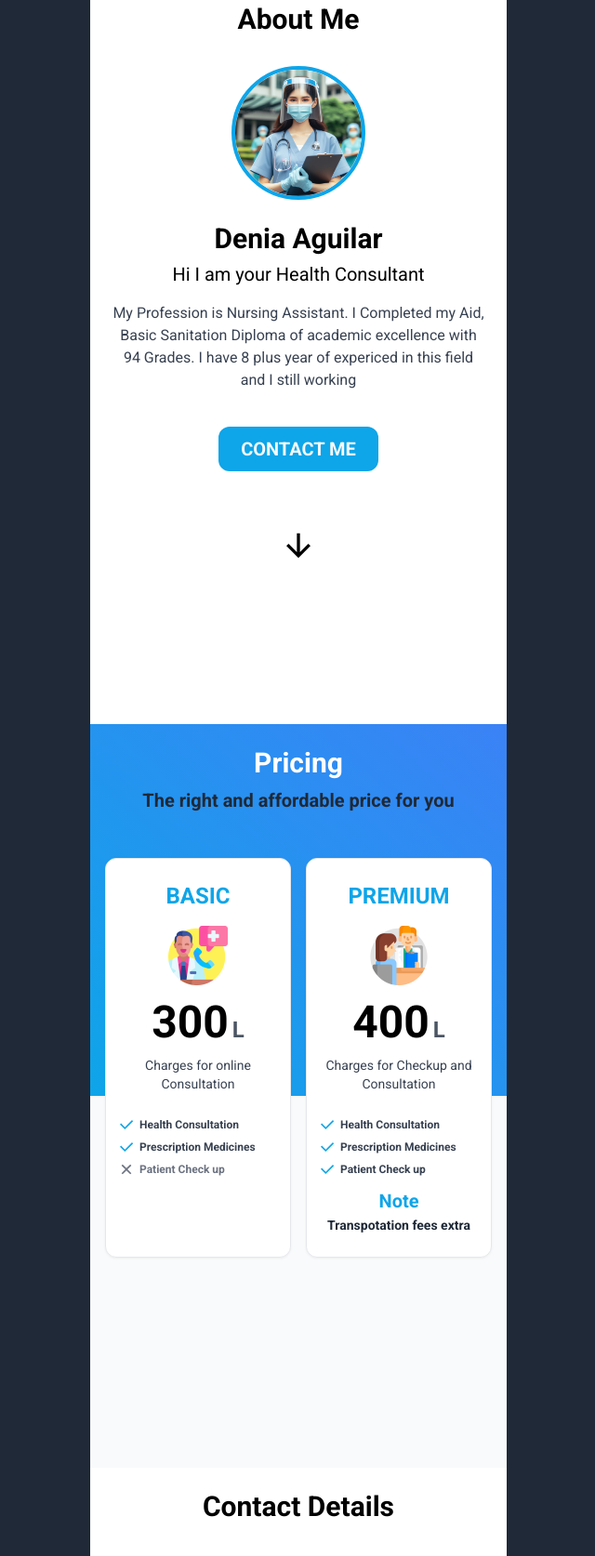
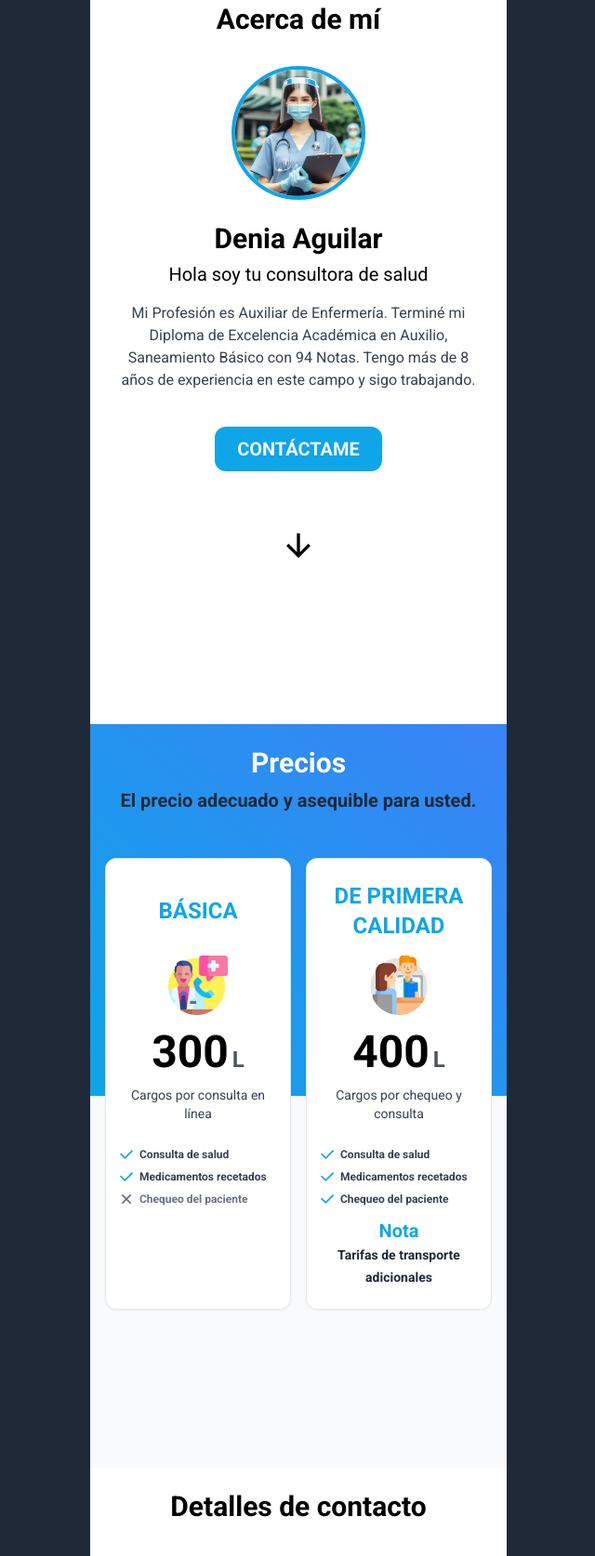
Before and after one commit to ChanpreetSembhi/health-consultation, a plain HTML site: page index.html in a window 1280 px wide. Shown: the part 821-2495 px from the top of the page at 93% size, without its empty margins (319-959 px from the left). Drawn offline with Linux system fonts and the light colour scheme; grey boxes are pictures that could not be loaded.

Commit message:
Add files via upload

```diff
--- a/index.html
+++ b/index.html
@@ -26,7 +26,7 @@
         </div>
         <div class="text-center">
           <h2 class="text-4xl font-bold text-gray-800 pb-2">
-            Health Consultant
+            Consultora de salud
           </h2>
           <div
             class="flex flex-col gap-5 *:bg-sky-100 *:border *:border-sky-200 *:rounded-xl *:drop-shadow-sm *:text-center *:p-4 py-6 px-4"
@@ -47,7 +47,7 @@
                 </svg>
               </div>
               <p class="text-start text-sm">
-                Promise To Available 24/7 for online consultations.
+                Promesa de estar disponible las 24 horas del día, los 7 días de la semana para consultas en línea.
               </p>
             </div>
             <div class="flex items-center gap-3">
@@ -66,7 +66,7 @@
                 </svg>
               </div>
               <p class="text-start text-sm">
-                Get personalized medical advice from trusted physicians
+                Obtenga asesoramiento médico personalizado de médicos de confianza.
               </p>
             </div>
           </div>
@@ -74,7 +74,7 @@
       </section>
       <!-- About -->
       <section id="about" class="bg-white h-screen p-6">
-        <h4 class="text-3xl font-bold text-center pb-8">About Me</h4>
+        <h4 class="text-3xl font-bold text-center pb-8">Acerca de mí</h4>
         <div class="text-center">
           <img
             src="./img/profile.jpg"
@@ -83,17 +83,15 @@
           />
           <div class="mt-6 mb-12">
             <h2 class="font-bold text-3xl pb-1.5">Denia Aguilar</h2>
-            <h6 class="text-xl pb-4">Hi I am your Health Consultant</h6>
+            <h6 class="text-xl pb-4">Hola soy tu consultora de salud</h6>
             <p class="text-gray-700">
-              My Profession is Nursing Assistant. I Completed my Aid, Basic
-              Sanitation Diploma of academic excellence with 94 Grades. I have 8
-              plus year of expericed in this field and I still working
+              Mi Profesión es Auxiliar de Enfermería. Terminé mi Diploma de Excelencia Académica en Auxilio, Saneamiento Básico con 94 Notas. Tengo más de 8 años de experiencia en este campo y sigo trabajando.
             </p>
           </div>
           <a
             href="#contact"
             class="bg-sky-500 text-gray-50 font-semibold text-xl uppercase rounded-xl py-3 px-6"
-            >Contact me</a
+            >Contáctame</a
           >
         </div>
         <div class="mt-20">
@@ -116,17 +114,17 @@
           class="relative bg-gradient-to-tr from-sky-500 to-blue-500 h-1/2 w-full *:py-6 *:px-4"
         >
           <div class="text-center">
-            <h4 class="text-3xl font-bold text-white pb-2">Pricing</h4>
+            <h4 class="text-3xl font-bold text-white pb-2">Precios</h4>
             <h1 class="text-xl font-semibold text-gray-800">
-              The right and affordable price for you
+              El precio adecuado y asequible para usted.
             </h1>
           </div>
           <div
             class="flex gap-4 *:border *:border-gray-200 *:rounded-xl *:drop-shadow-sm *:w-1/2 *:px-3 *:py-6"
           >
             <div class="bg-white text-center">
-              <h1 class="text-2xl font-bold uppercase text-sky-500 pb-4">
-                Basic
+              <h1 class="text-2xl font-bold uppercase text-sky-500 pt-4 pb-8">
+                Básica
               </h1>
               <div class="mb-4">
                 <img
@@ -139,7 +137,7 @@
                 300<span class="text-2xl text-gray-600 ml-1">L</span>
               </h1>
               <p class="text-gray-700 text-sm">
-                Charges for online Consultation
+                Cargos por consulta en línea
               </p>
               <ul
                 class="*:text-gray-700 *:flex *:items-center *:text-start *:gap-1 flex flex-col space-y-1 mt-6"
@@ -156,7 +154,7 @@
                     ></path>
                   </svg>
                   <span class="text-xs font-semibold shrink-0"
-                    >Health Consultation</span
+                    >Consulta de salud</span
                   >
                 </li>
                 <li>
@@ -171,7 +169,7 @@
                     ></path>
                   </svg>
                   <span class="text-xs font-semibold"
-                    >Prescription Medicines</span
+                    >Medicamentos recetados</span
                   >
                 </li>
                 <li>
@@ -186,14 +184,14 @@
                     ></path>
                   </svg>
                   <span class="text-xs font-semibold text-gray-500"
-                    >Patient Check up</span
+                    >Chequeo del paciente</span
                   >
                 </li>
               </ul>
             </div>
             <div class="bg-white text-center">
               <h1 class="text-2xl font-bold uppercase text-sky-500 pb-4">
-                Premium
+                De primera calidad
               </h1>
               <div class="mb-4">
                 <img
@@ -206,7 +204,7 @@
                 400<span class="text-2xl text-gray-600 ml-1">L</span>
               </h1>
               <p class="text-gray-700 text-sm">
-                Charges for Checkup and Consultation
+                Cargos por chequeo y consulta
               </p>
               <ul
                 class="*:text-gray-700 *:flex *:items-center *:text-start *:gap-1 flex flex-col space-y-1 mt-6 mb-3"
@@ -222,7 +220,7 @@
                       d="M9.9997 15.1709L19.1921 5.97852L20.6063 7.39273L9.9997 17.9993L3.63574 11.6354L5.04996 10.2212L9.9997 15.1709Z"
                     ></path>
                   </svg>
-                  <span class="text-xs font-semibold">Health Consultation</span>
+                  <span class="text-xs font-semibold">Consulta de salud</span>
                 </li>
                 <li>
                   <svg
@@ -236,7 +234,7 @@
                     ></path>
                   </svg>
                   <span class="text-xs font-semibold"
-                    >Prescription Medicines</span
+                    >Medicamentos recetados</span
                   >
                 </li>
                 <li>
@@ -250,12 +248,12 @@
                       d="M9.9997 15.1709L19.1921 5.97852L20.6063 7.39273L9.9997 17.9993L3.63574 11.6354L5.04996 10.2212L9.9997 15.1709Z"
                     ></path>
                   </svg>
-                  <span class="text-xs font-semibold">Patient Check up</span>
+                  <span class="text-xs font-semibold">Chequeo del paciente</span>
                 </li>
               </ul>
               <p class="font-bold text-sky-500 text-xl leading-6">
-                Note<br /><span class="font-semibold text-sm text-gray-800"
-                  >Transpotation fees extra</span
+                Nota<br /><span class="font-semibold text-sm text-gray-800"
+                  >Tarifas de transporte adicionales</span
                 >
               </p>
             </div>
@@ -264,7 +262,7 @@
       </section>
       <!-- contact -->
       <section id="contact" class="bg-white h-screen py-6">
-        <h4 class="text-3xl font-bold text-center pb-8">Contact Details</h4>
+        <h4 class="text-3xl font-bold text-center pb-8">Detalles de contacto</h4>
         <div>
           <iframe
             class="aspect-video w-full"
@@ -294,8 +292,7 @@
               </svg>
             </div>
             <p class="text-sm text-gray-700">
-              Department of santa barbara municipality of nuevo celilac,
-              Honduras, Mexico.
+              Departamento de santa bárbara municipio de nuevo celilac, Honduras, México.
             </p>
           </div>
           <!-- email -->
```
Also changed, not shown: style.css.
